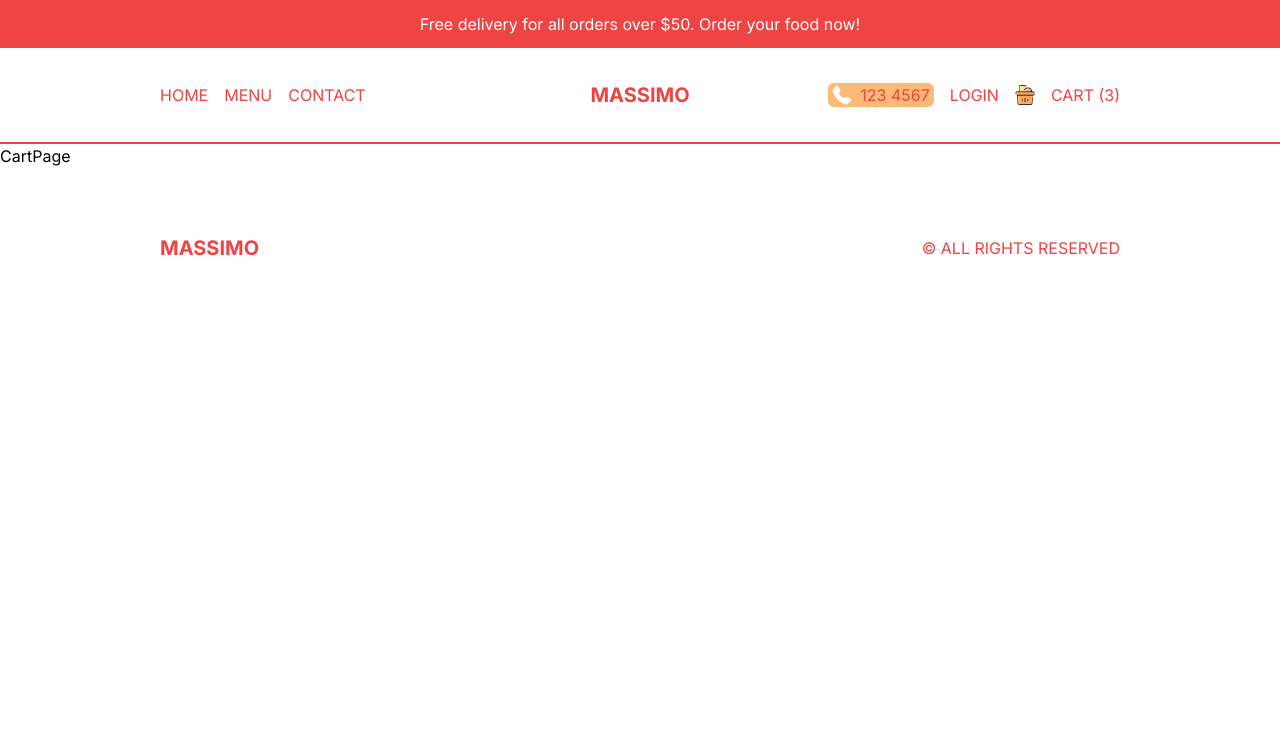
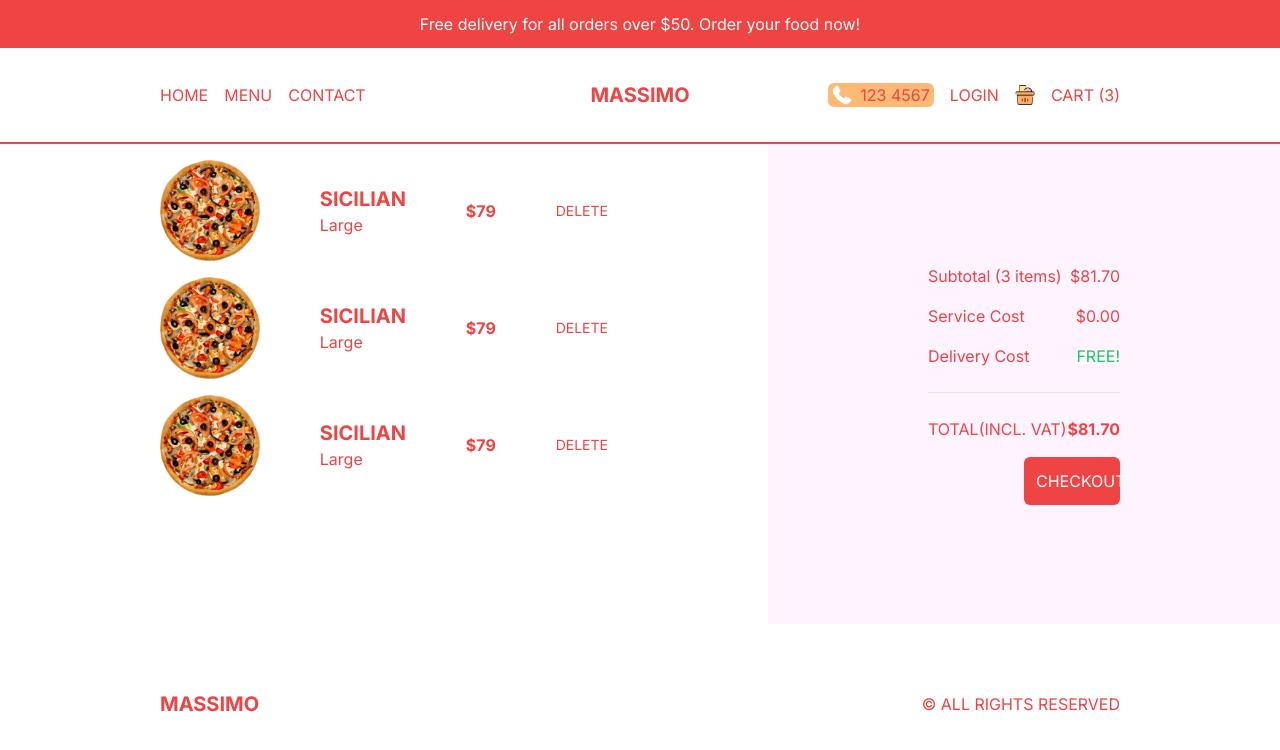
Before and after one commit to jay-rt/restaurant, a Next.js app: page /cart in a window 1280 px wide. Shown: the top 750 px of the page. Built offline with nearby package versions, Linux system fonts and the light colour scheme.

Commit message:
customized cart page and created custom height class for fitting content on screen

```diff
--- a/src/app/cart/page.tsx
+++ b/src/app/cart/page.tsx
@@ -1,5 +1,70 @@
+import Image from "next/image";
+
 const CartPage = () => {
-  return <div>CartPage</div>;
+  return (
+    <main className="h-fit-screen text-red-500 flex flex-col md:flex-row">
+      {/* PRODUCTS CONTAINER */}
+      {/* Making scroll bar hidden for chrome, edge safari and firefox */}
+      <div className="p-x-responsive h-1/2 flex flex-col gap-4 overflow-scroll [&::-webkit-scrollbar]:hidden [scrollbar-width:none] md:h-full md:w-[60%]">
+        {/* SINGLE PRODUCT */}
+        <div className="flex-between">
+          <Image src="/temporary/p1.png" alt="" width={100} height={100} />
+          <div className="">
+            <h1 className="uppercase text-xl font-bold">sicilian</h1>
+            <span>Large</span>
+          </div>
+          <h2 className="font-bold">$79</h2>
+          <span className="uppercase text-sm cursor-pointer">Delete</span>
+        </div>
+        {/* SINGLE PRODUCT */}
+        <div className="flex-between">
+          <Image src="/temporary/p1.png" alt="" width={100} height={100} />
+          <div className="">
+            <h1 className="uppercase text-xl font-bold">sicilian</h1>
+            <span>Large</span>
+          </div>
+          <h2 className="font-bold">$79</h2>
+          <span className="uppercase text-sm cursor-pointer">Delete</span>
+        </div>
+        {/* SINGLE PRODUCT */}
+        <div className="flex-between">
+          <Image src="/temporary/p1.png" alt="" width={100} height={100} />
+          <div className="">
+            <h1 className="uppercase text-xl font-bold">sicilian</h1>
+            <span>Large</span>
+          </div>
+          <h2 className="font-bold">$79</h2>
+          <span className="uppercase text-sm cursor-pointer">Delete</span>
+        </div>
+      </div>
+      {/* PAYMENT CONTAINER */}
+      <div className="h-1/2 p-x-responsive bg-fuchsia-50 flex flex-col justify-center gap-4 md:h-full md:w-[40%]">
+        <div className="flex justify-between">
+          <span className="">Subtotal (3 items)</span>
+          <span className="">$81.70</span>
+        </div>
+        <div className="flex justify-between">
+          <span className="">Service Cost</span>
+          <span className="">$0.00</span>
+        </div>
+        <div className="flex justify-between">
+          <span className="">Delivery Cost</span>
+          <span className="text-green-500">FREE!</span>
+        </div>
+        <hr className="my-2" />
+        <div className="flex justify-between">
+          <span className="">TOTAL(INCL. VAT)</span>
+          <span className="font-bold">$81.70</span>
+        </div>
+        <button
+          type="button"
+          className="bg-red-500 text-white p-3 rounded-md w-1/2 self-end"
+        >
+          CHECKOUT
+        </button>
+      </div>
+    </main>
+  );
 };
 
 export default CartPage;
--- a/src/app/globals.css
+++ b/src/app/globals.css
@@ -17,3 +17,7 @@
 .h-fullscreen {
   @apply h-[calc(100vh-6rem)] md:h-[calc(100vh-9rem)];
 }
+
+.h-fit-screen {
+  @apply h-[calc(100vh-9rem)] md:h-[calc(100vh-15rem)] lg:h-[calc(100vh-20rem)];
+}
--- a/src/app/menu/page.tsx
+++ b/src/app/menu/page.tsx
@@ -3,13 +3,13 @@ import Link from "next/link";
 
 const Menu = () => {
   return (
-    <main className="p-x-responsive h-fullscreen flex items-center flex-col md:flex-row">
+    <main className="p-x-responsive h-fit-screen flex items-center flex-col md:flex-row">
       {menu.map((category) => (
         //SINGLE CATEGORY
         <Link
           href={`/menu/${category.slug}`}
           key={category.id}
-          className="w-full h-1/3 md:h-1/2 xl:h-[60%] p-8 bg-cover"
+          className="w-full h-1/3 md:h-2/3 xl:h-[80%] p-8 bg-cover"
           style={{ backgroundImage: `url(${category.img})` }}
         >
           {/* TEXT CONTAINER */}
--- a/src/components/Footer.tsx
+++ b/src/components/Footer.tsx
@@ -2,7 +2,7 @@ import Link from "next/link";
 
 const Footer = () => {
   return (
-    <div className="h-12 md:h-24 flex-between text-red-500 p-4 lg:p-20 xl:px-40 xl:py-20">
+    <div className="h-12 md:h-24 lg:h-30 flex-between text-red-500 p-4 lg:p-20 xl:px-40 xl:py-20">
       <Link href="/" className="font-bold text-xl">
         MASSIMO
       </Link>
```
